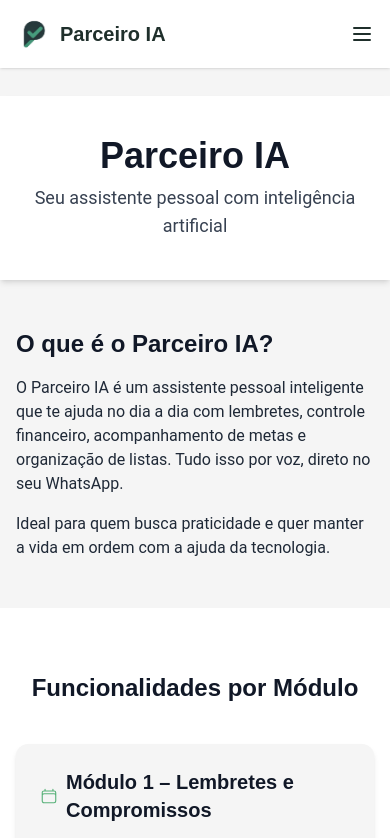
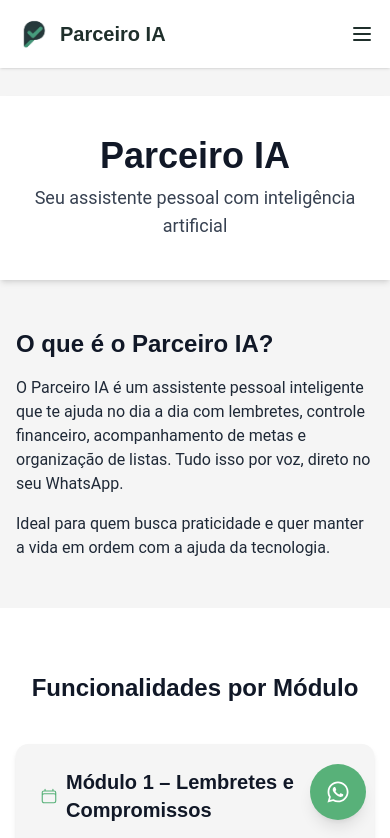
Before and after one commit to herick25/Site-Parceiro-IA, a React (Vite) app: page / in a window 390 px wide. Shown: the top 838 px of the page. Built offline with nearby package versions, Linux system fonts and the light colour scheme.

Commit message:
Melhorias mobile: scroll, botão WhatsApp, responsividade

```diff
--- a/src/App.jsx
+++ b/src/App.jsx
@@ -1,3 +1,4 @@
+// App.jsx
 import React from "react";
 import { Routes, Route, Link } from "react-router-dom";
 import Header from "./components/Header";
@@ -22,7 +23,7 @@ export default function App() {
               <Header />
 
               {/* Início */}
-              <div id="inicio" className="pt-24">
+              <div id="inicio" className="pt-24 scroll-mt-24">
                 <header className="bg-white shadow-md py-10 px-4 text-center">
                   <h1 className="text-4xl md:text-5xl font-bold font-montserrat mb-2">Parceiro IA</h1>
                   <p className="text-lg text-gray-700">
@@ -44,7 +45,7 @@ export default function App() {
               </div>
 
               {/* Funcionalidades */}
-              <section id="funcionalidades" className="bg-white py-16 px-4">
+              <section id="funcionalidades" className="bg-white py-16 px-4 scroll-mt-24">
                 <div className="max-w-6xl mx-auto">
                   <h2 className="text-2xl font-semibold font-montserrat mb-10 text-center">
                     Funcionalidades por Módulo
@@ -104,7 +105,7 @@ export default function App() {
               </section>
 
               {/* Planos */}
-              <section id="planos" className="py-12 bg-gelo px-4">
+              <section id="planos" className="py-12 bg-gelo px-4 scroll-mt-24">
                 <div className="max-w-3xl mx-auto text-center">
                   <h2 className="text-2xl font-semibold font-montserrat mb-6">Planos e Preços</h2>
                   <div className="grid md:grid-cols-2 gap-6">
@@ -126,7 +127,7 @@ export default function App() {
               </section>
 
               {/* Contato */}
-              <section id="contato" className="py-12 px-4 text-center">
+              <section id="contato" className="py-12 px-4 text-center scroll-mt-24">
                 <h2 className="text-2xl font-semibold font-montserrat mb-4">Fale conosco</h2>
                 <p className="text-gray-800 mb-6">
                   Quer tirar dúvidas ou contratar agora mesmo?
@@ -141,6 +142,16 @@ export default function App() {
                   Falar no WhatsApp
                 </a>
               </section>
+
+              {/* Botão flutuante do WhatsApp */}
+              <a
+                href=""
+                target="_blank"
+                rel="noopener noreferrer"
+                className="fixed bottom-6 right-6 bg-menta text-white p-4 rounded-full shadow-lg hover:bg-escuro transition z-50"
+              >
+                <FaWhatsapp className="w-6 h-6" />
+              </a>
 
               {/* Rodapé Moderno */}
               <footer className="bg-white border-t border-gray-200 text-sm text-gray-600">
```
